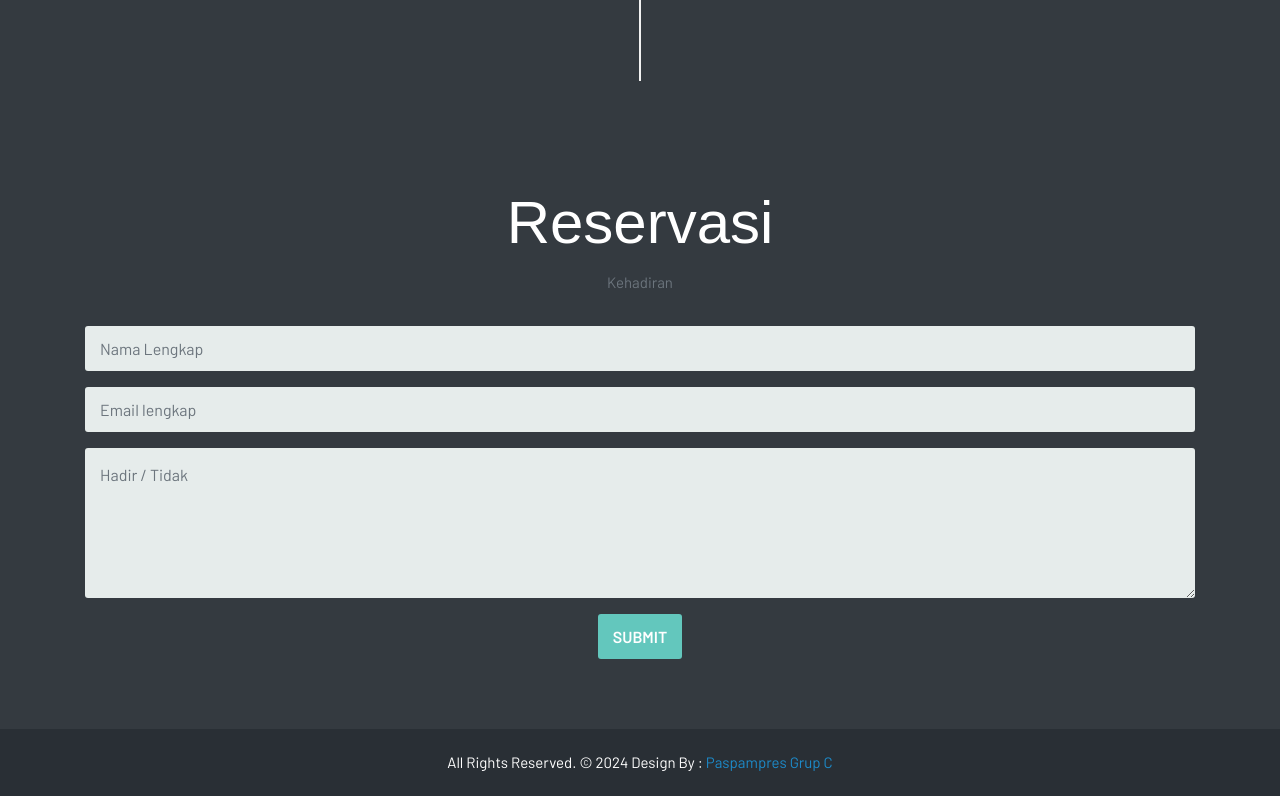
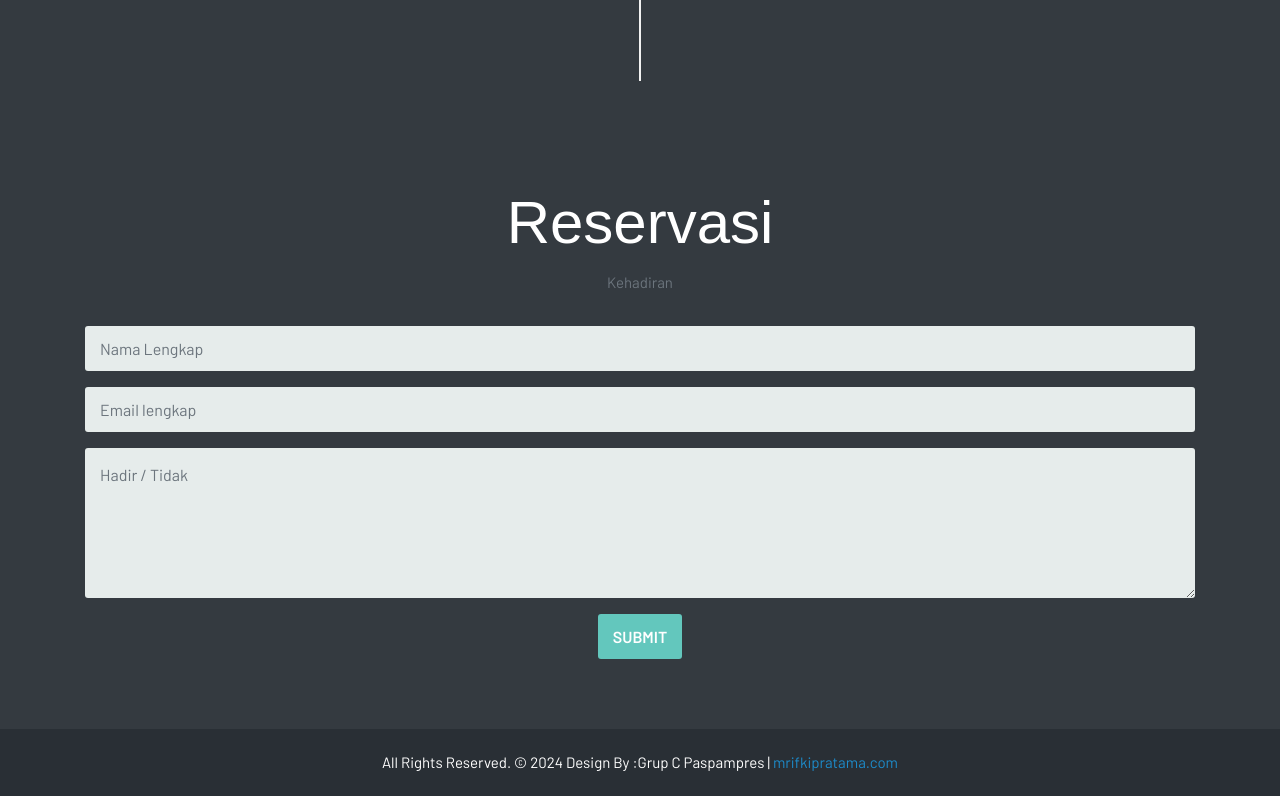
Before and after one commit to rakinggaman/undanganpaspampres, a plain HTML site: page second.html in a window 1280 px wide. Shown: the part 2370-3166 px from the top of the page. Drawn offline with Linux system fonts and the light colour scheme; a web font is replaced by a local one.

Commit message:
push footer

```diff
--- a/second.html
+++ b/second.html
@@ -271,7 +271,7 @@
         <div class="container ">
             <div class="row ">
                 <div class="col-lg-12 ">
-                    <p class="footer-company-name ">All Rights Reserved. &copy; 2024 Design By : <a href="# ">Paspampres Grup C </a></a>
+                    <p class="footer-company-name ">All Rights Reserved. &copy; 2024 Design By :Grup C Paspampres | <a href="mrifkipratama.com ">mrifkipratama.com  </a> </a>
                     </p>
                 </div>
             </div>
```
